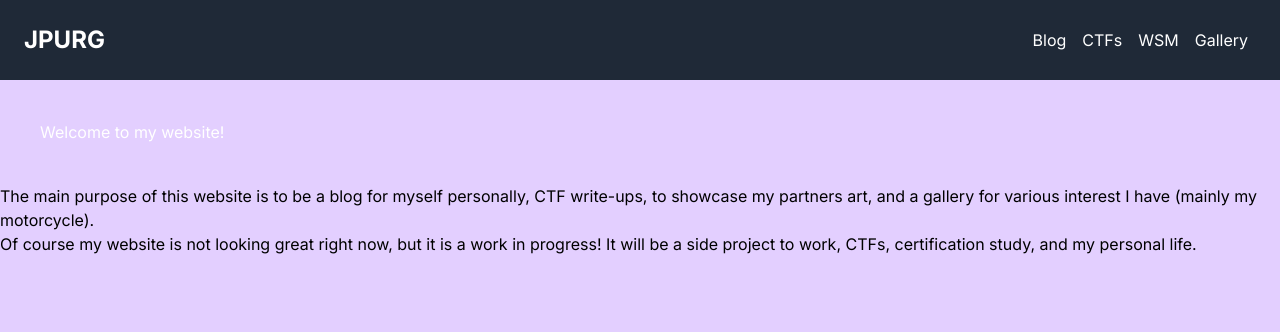
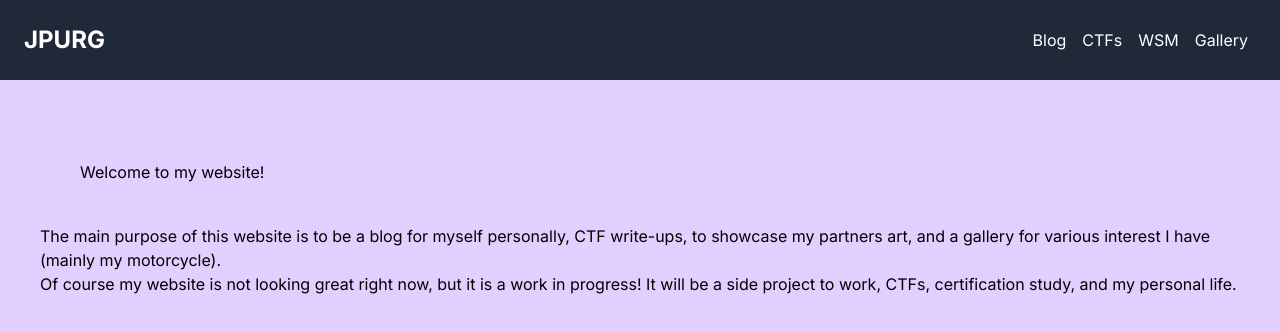
Before and after one commit to kloutkake/jpurg, a Next.js app: page / in a window 1280 px wide. Shown: the top 332 px of the page. Built offline with nearby package versions, Linux system fonts and the light colour scheme.

Commit message:
Update page.tsx

```diff
--- a/src/app/page.tsx
+++ b/src/app/page.tsx
@@ -3,8 +3,8 @@ import { Navbar } from "./components/Navbar";
 export default function Home() {
   return (
     <body>
-      <div>
-        <main className="text-white sm:p-10">
+      <div className="sm:p-10">
+        <main  className="sm:p-10">
           <h1>Welcome to my website!</h1>
         </main>
         <p>The main purpose of this website is to be a blog for myself personally, CTF write-ups, to showcase my partners art, and a gallery for various interest I have (mainly my motorcycle).</p>
```
